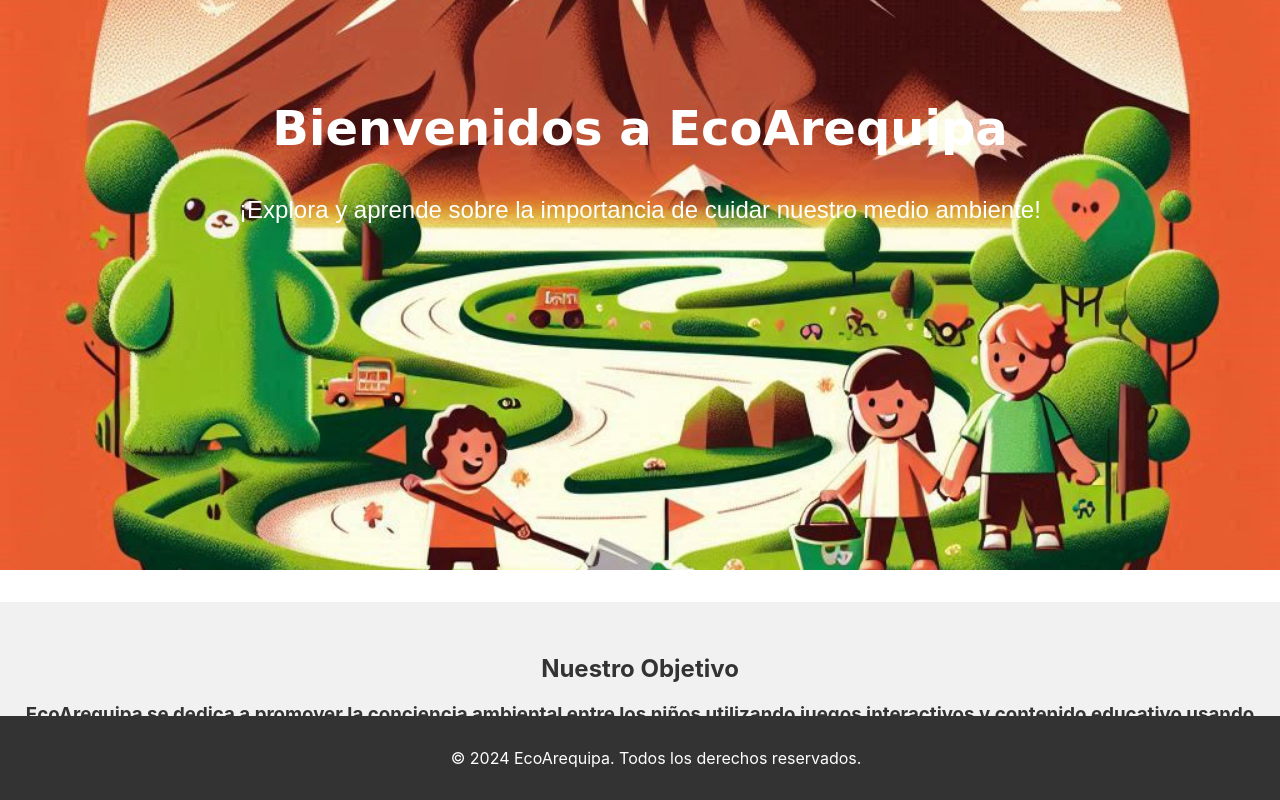
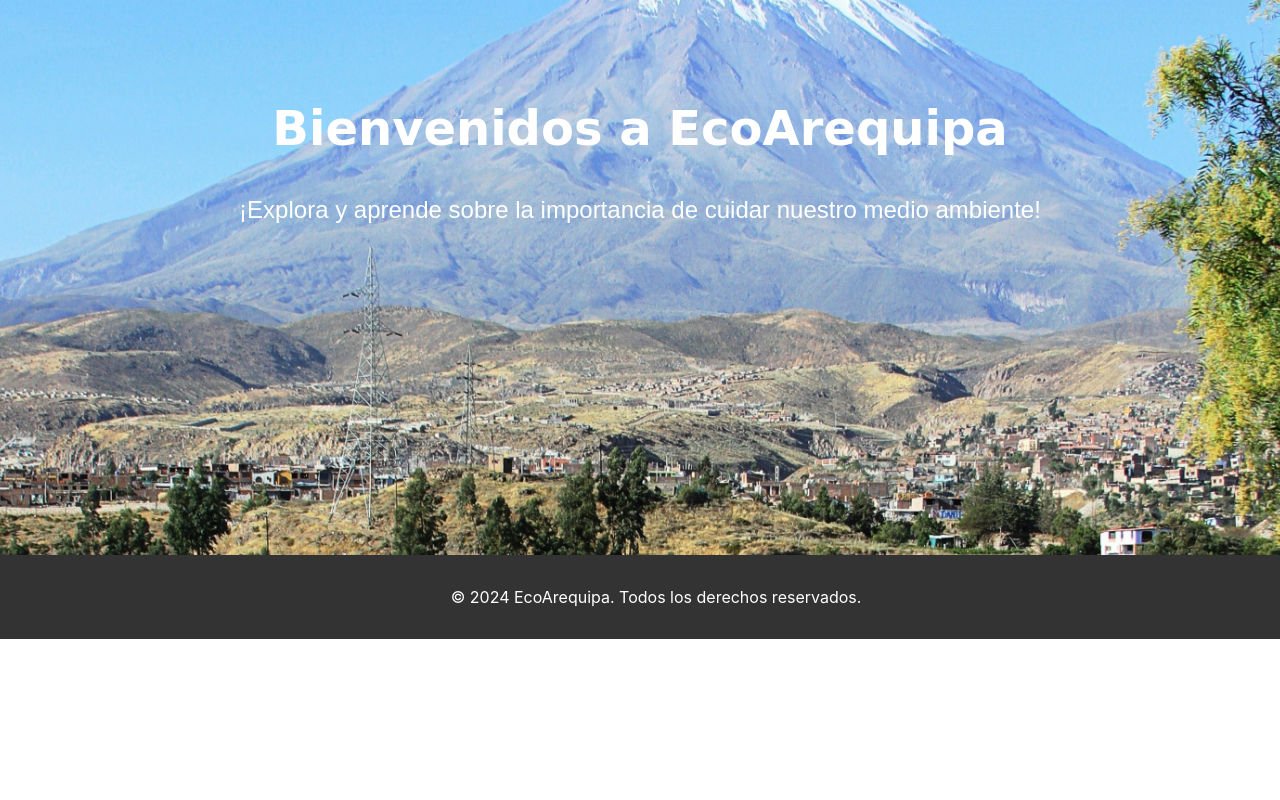
Before and after one commit to EddieCodder/EcoArequipa, a React (Create React App) app in the folder ecoarequipa/: page / in a window 1280 px wide. Shown: the part 322-1122 px from the top of the page. After the commit the page ends 961 px from the top, so only its background shows below. Built offline with nearby package versions, Linux system fonts and the light colour scheme.

Commit message:
Cambiando fondo

```diff
--- a/ecoarequipa/src/pages/inicio.js
+++ b/ecoarequipa/src/pages/inicio.js
@@ -12,8 +12,7 @@ const Inicio = () => {
       </section>
       <section className="objective-section">
         <div className="objective-content">
-          <h2>Nuestro Objetivo</h2>
-          <h3>EcoArequipa se dedica a promover la conciencia ambiental entre los niños utilizando juegos interactivos y contenido educativo usando escenarios de nuestra linda ciudad.</h3>
+          <h1>Nuestro Objetivo</h1>
         </div>
       </section>
     </div>
--- a/ecoarequipa/src/styles.css
+++ b/ecoarequipa/src/styles.css
@@ -118,7 +118,7 @@ code {
 }
 
 .inicio .background-section {
-  background-image: url('./assets/fondo.jpeg'); /* Cambia la ruta por la de tu imagen */
+  background-image: url('./assets/fondo.jpg'); /* Cambia la ruta por la de tu imagen */
   background-size: cover;
   background-position: center;
   width: 100%; /* Ocupa todo el ancho disponible */
@@ -145,12 +145,14 @@ code {
   font-family: 'Arial', sans-serif; /* Cambia la fuente del texto */
 }
 
+/*
 .inicio .objective-section {
-  width: 100%; /* Ocupa todo el ancho disponible */
+  width: 100%;
   padding: 2rem;
-  background-color: #f1f1f1; /* Cambia el color de fondo del área del objetivo si es necesario */
-  border-radius: 10px; /* Añade bordes redondeados si deseas */
-  margin-top: 2rem; /* Ajusta el margen superior según sea necesario */
+  background-color: #f1f1f1;
+  border-radius: 10px;
+  margin-top: 2rem;
   text-align: center;
-  color: #333; /* Color de texto oscuro para que resalte sobre el fondo claro */
+  color: #333;
 }
+*/
```
Also changed, not shown: ecoarequipa/src/assets/fondo.jpg.
